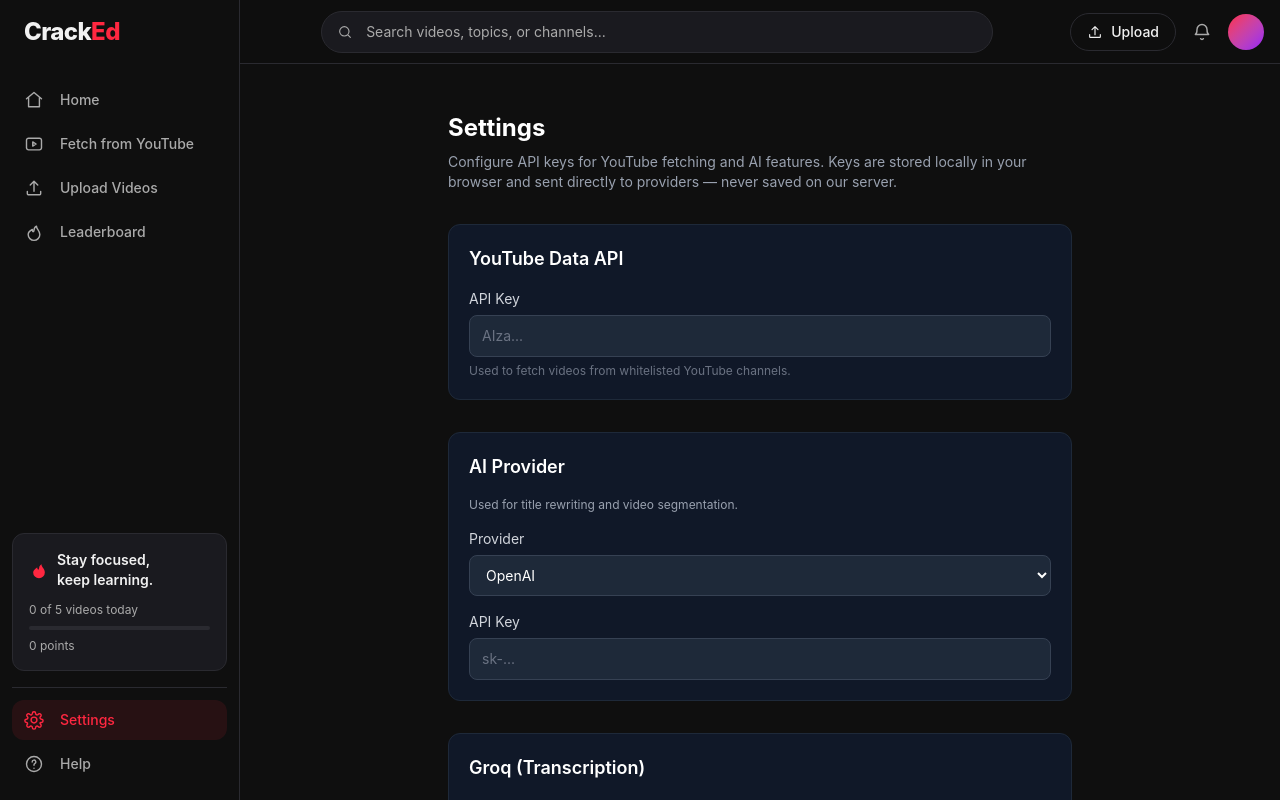
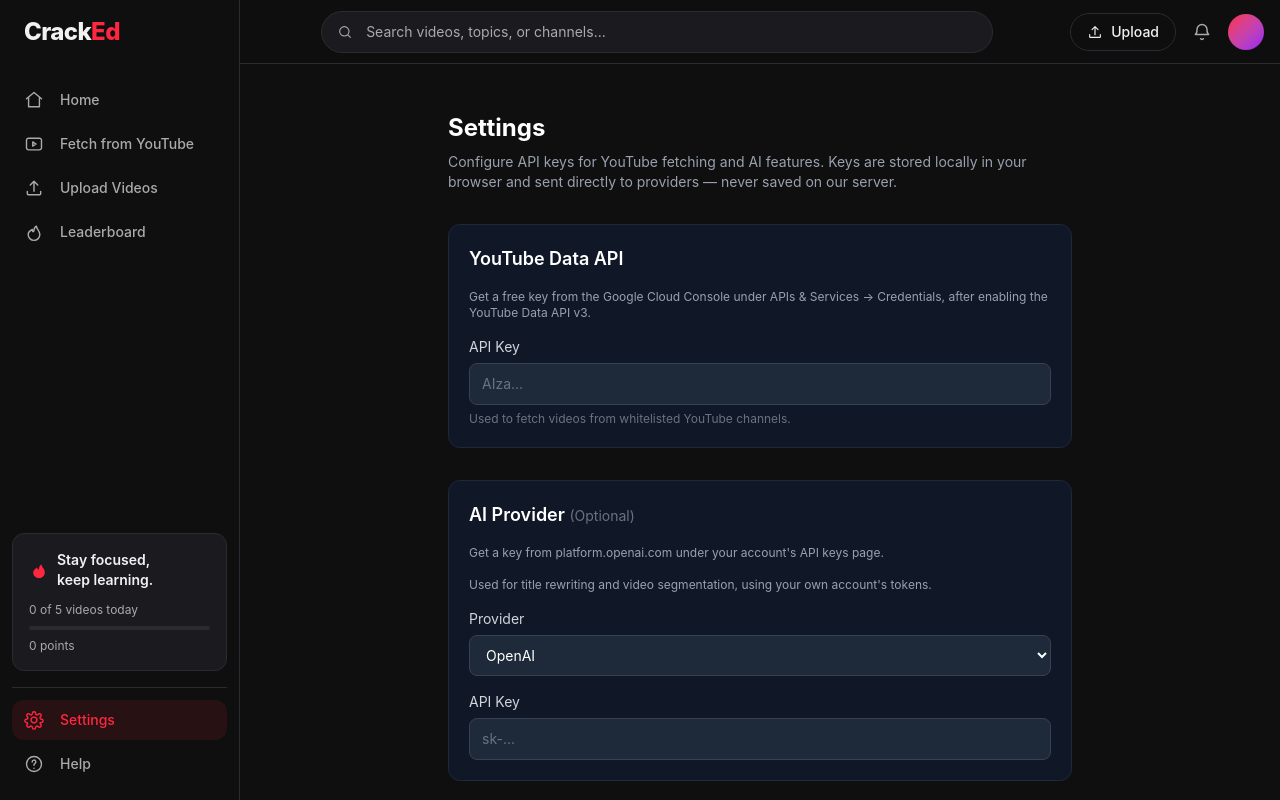
Before and after one commit to volam1311/CrackEd, a React (Vite) app in the folder client/: page /settings in a window 1280 px wide. Shown: the top 800 px of the page. Built offline with nearby package versions, Linux system fonts and the light colour scheme.

Commit message:
feat: add key-source help text and optional labels to Settings page

```diff
--- a/client/src/pages/Settings.tsx
+++ b/client/src/pages/Settings.tsx
@@ -6,6 +6,12 @@ const AI_PROVIDERS: { value: AiProvider; label: string }[] = [
   { value: 'anthropic', label: 'Anthropic' },
   { value: 'gemini', label: 'Google Gemini' },
 ]
+
+const AI_PROVIDER_KEY_HELP: Record<AiProvider, string> = {
+  openai: 'Get a key from platform.openai.com under your account\'s API keys page.',
+  anthropic: 'Get a key from console.anthropic.com under Settings → API Keys.',
+  gemini: 'Get a free key from Google AI Studio at aistudio.google.com/apikey.',
+}
 
 export function Settings() {
   const { keys, setKeys } = useApiKeys()
@@ -40,6 +46,9 @@ export function Settings() {
 
       <section className="bg-gray-900 rounded-xl p-5 border border-gray-800 space-y-4">
         <h2 className="text-lg font-semibold text-white">YouTube Data API</h2>
+        <p className="text-xs text-gray-400">
+          Get a free key from the Google Cloud Console under APIs &amp; Services → Credentials, after enabling the YouTube Data API v3.
+        </p>
         <label className="block">
           <span className="mb-1.5 block text-sm text-gray-300">API Key</span>
           <input
@@ -56,9 +65,12 @@ export function Settings() {
       </section>
 
       <section className="bg-gray-900 rounded-xl p-5 border border-gray-800 space-y-4">
-        <h2 className="text-lg font-semibold text-white">AI Provider</h2>
+        <h2 className="text-lg font-semibold text-white">AI Provider <span className="text-sm font-normal text-gray-500">(Optional)</span></h2>
         <p className="text-xs text-gray-400">
-          Used for title rewriting and video segmentation.
+          {AI_PROVIDER_KEY_HELP[draft.aiProvider]}
+        </p>
+        <p className="text-xs text-gray-400">
+          Used for title rewriting and video segmentation, using your own account's tokens.
         </p>
 
         <label className="block">
@@ -87,7 +99,10 @@ export function Settings() {
       </section>
 
       <section className="bg-gray-900 rounded-xl p-5 border border-gray-800 space-y-4">
-        <h2 className="text-lg font-semibold text-white">Groq (Transcription)</h2>
+        <h2 className="text-lg font-semibold text-white">Groq (Transcription) <span className="text-sm font-normal text-gray-500">(Optional)</span></h2>
+        <p className="text-xs text-gray-400">
+          Get a free key from console.groq.com under API Keys — no credit card required.
+        </p>
         <label className="block">
           <span className="mb-1.5 block text-sm text-gray-300">API Key</span>
           <input
```
